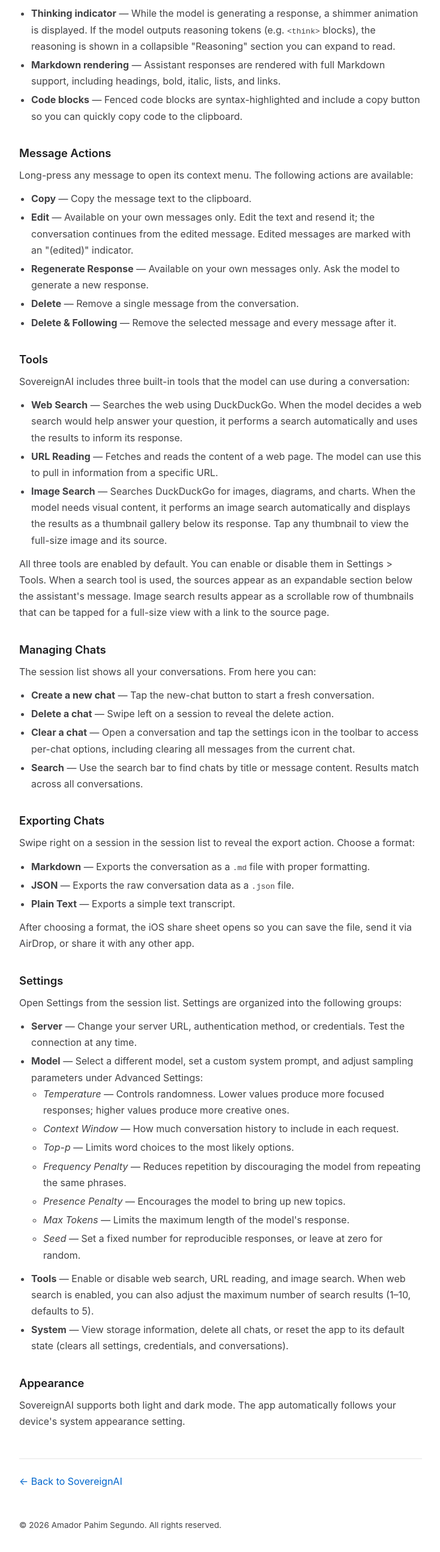
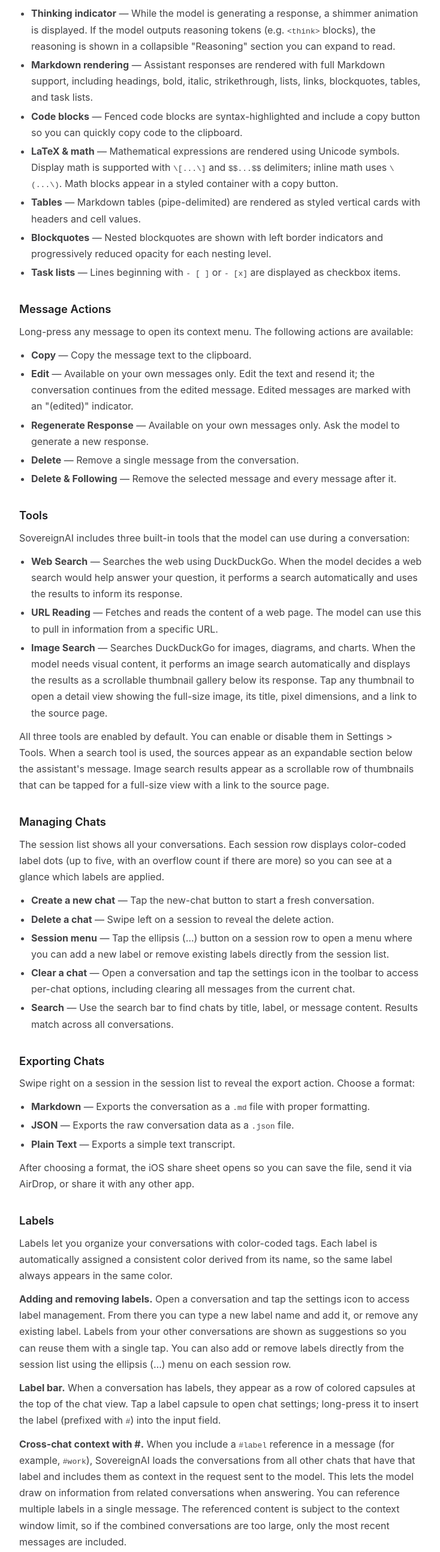
Before and after one commit to apahim/sovereignai-ios, a plain HTML site: page manual.html in a window 1280 px wide. Shown: the part 1107-3695 px from the top of the page at 60% size, without its empty margins (272-1006 px from the left). Drawn offline with Linux system fonts and the light colour scheme.

Commit message:
Chat label support
Signed-off-by: Amador Pahim <amador@pahim.org>

```diff
--- a/manual.html
+++ b/manual.html
@@ -53,8 +53,12 @@
         <p>Type your message in the input field at the bottom of the screen and tap send. The assistant's response streams in token by token as it is generated.</p>
         <ul>
             <li><strong>Thinking indicator</strong> &mdash; While the model is generating a response, a shimmer animation is displayed. If the model outputs reasoning tokens (e.g. <code>&lt;think&gt;</code> blocks), the reasoning is shown in a collapsible "Reasoning" section you can expand to read.</li>
-            <li><strong>Markdown rendering</strong> &mdash; Assistant responses are rendered with full Markdown support, including headings, bold, italic, lists, and links.</li>
+            <li><strong>Markdown rendering</strong> &mdash; Assistant responses are rendered with full Markdown support, including headings, bold, italic, strikethrough, lists, links, blockquotes, tables, and task lists.</li>
             <li><strong>Code blocks</strong> &mdash; Fenced code blocks are syntax-highlighted and include a copy button so you can quickly copy code to the clipboard.</li>
+            <li><strong>LaTeX &amp; math</strong> &mdash; Mathematical expressions are rendered using Unicode symbols. Display math is supported with <code>\[...\]</code> and <code>$$...$$</code> delimiters; inline math uses <code>\(...\)</code>. Math blocks appear in a styled container with a copy button.</li>
+            <li><strong>Tables</strong> &mdash; Markdown tables (pipe-delimited) are rendered as styled vertical cards with headers and cell values.</li>
+            <li><strong>Blockquotes</strong> &mdash; Nested blockquotes are shown with left border indicators and progressively reduced opacity for each nesting level.</li>
+            <li><strong>Task lists</strong> &mdash; Lines beginning with <code>- [ ]</code> or <code>- [x]</code> are displayed as checkbox items.</li>
         </ul>
 
         <h2>Message Actions</h2>
@@ -72,17 +76,18 @@
         <ul>
             <li><strong>Web Search</strong> &mdash; Searches the web using DuckDuckGo. When the model decides a web search would help answer your question, it performs a search automatically and uses the results to inform its response.</li>
             <li><strong>URL Reading</strong> &mdash; Fetches and reads the content of a web page. The model can use this to pull in information from a specific URL.</li>
-            <li><strong>Image Search</strong> &mdash; Searches DuckDuckGo for images, diagrams, and charts. When the model needs visual content, it performs an image search automatically and displays the results as a thumbnail gallery below its response. Tap any thumbnail to view the full-size image and its source.</li>
+            <li><strong>Image Search</strong> &mdash; Searches DuckDuckGo for images, diagrams, and charts. When the model needs visual content, it performs an image search automatically and displays the results as a scrollable thumbnail gallery below its response. Tap any thumbnail to open a detail view showing the full-size image, its title, pixel dimensions, and a link to the source page.</li>
         </ul>
         <p>All three tools are enabled by default. You can enable or disable them in Settings &gt; Tools. When a search tool is used, the sources appear as an expandable section below the assistant's message. Image search results appear as a scrollable row of thumbnails that can be tapped for a full-size view with a link to the source page.</p>
 
         <h2>Managing Chats</h2>
-        <p>The session list shows all your conversations. From here you can:</p>
+        <p>The session list shows all your conversations. Each session row displays color-coded label dots (up to five, with an overflow count if there are more) so you can see at a glance which labels are applied.</p>
         <ul>
             <li><strong>Create a new chat</strong> &mdash; Tap the new-chat button to start a fresh conversation.</li>
             <li><strong>Delete a chat</strong> &mdash; Swipe left on a session to reveal the delete action.</li>
+            <li><strong>Session menu</strong> &mdash; Tap the ellipsis (&hellip;) button on a session row to open a menu where you can add a new label or remove existing labels directly from the session list.</li>
             <li><strong>Clear a chat</strong> &mdash; Open a conversation and tap the settings icon in the toolbar to access per-chat options, including clearing all messages from the current chat.</li>
-            <li><strong>Search</strong> &mdash; Use the search bar to find chats by title or message content. Results match across all conversations.</li>
+            <li><strong>Search</strong> &mdash; Use the search bar to find chats by title, label, or message content. Results match across all conversations.</li>
         </ul>
 
         <h2>Exporting Chats</h2>
@@ -93,6 +98,21 @@
             <li><strong>Plain Text</strong> &mdash; Exports a simple text transcript.</li>
         </ul>
         <p>After choosing a format, the iOS share sheet opens so you can save the file, send it via AirDrop, or share it with any other app.</p>
+
+        <h2>Labels</h2>
+        <p>Labels let you organize your conversations with color-coded tags. Each label is automatically assigned a consistent color derived from its name, so the same label always appears in the same color.</p>
+
+        <p><strong>Adding and removing labels.</strong> Open a conversation and tap the settings icon to access label management. From there you can type a new label name and add it, or remove any existing label. Labels from your other conversations are shown as suggestions so you can reuse them with a single tap. You can also add or remove labels directly from the session list using the ellipsis (&hellip;) menu on each session row.</p>
+
+        <p><strong>Label bar.</strong> When a conversation has labels, they appear as a row of colored capsules at the top of the chat view. Tap a label capsule to open chat settings; long-press it to insert the label (prefixed with <code>#</code>) into the input field.</p>
+
+        <p><strong>Cross-chat context with #.</strong> When you include a <code>#label</code> reference in a message (for example, <code>#work</code>), SovereignAI loads the conversations from all other chats that have that label and includes them as context in the request sent to the model. This lets the model draw on information from related conversations when answering. You can reference multiple labels in a single message. The referenced content is subject to the context window limit, so if the combined conversations are too large, only the most recent messages are included.</p>
+
+        <p><strong>Autocomplete with #.</strong> While typing a message, type <code>#</code> followed by characters to see matching label suggestions above the input field. Tap a suggestion to insert it. This provides a quick way to add label references without having to remember exact label names.</p>
+
+        <p><strong>Filtering by label.</strong> At the top of the session list, a horizontal bar shows all labels used across your conversations. Tap one or more labels to filter the list and show only conversations that have at least one of the selected labels.</p>
+
+        <p><strong>Label dots.</strong> Each session in the list shows up to five small colored dots representing its labels. If a session has more than five labels, a count (e.g., &ldquo;+2&rdquo;) is displayed next to the dots.</p>
 
         <h2>Settings</h2>
         <p>Open Settings from the session list. Settings are organized into the following groups:</p>
```
Also changed, not shown: index.html (+3 -0 lines), privacy.html (+1 -1 lines).
